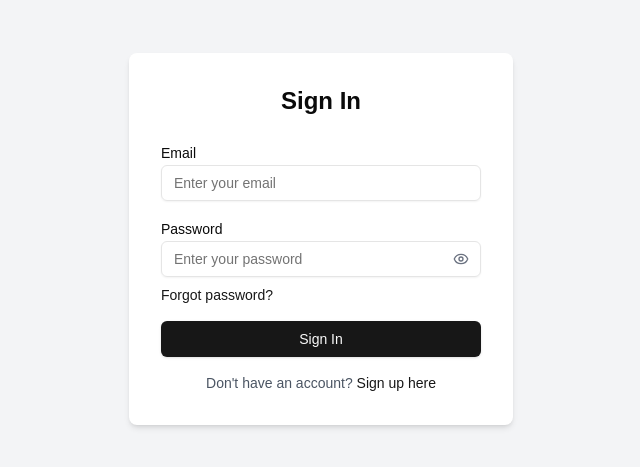
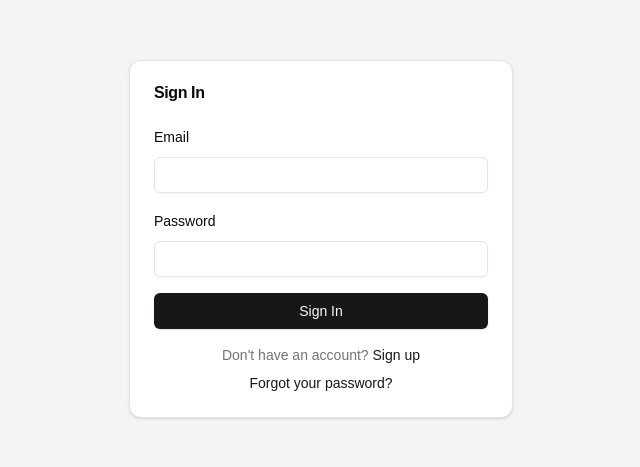
Before and after one commit to jamallwinn/mankhub_two, a Next.js app: page /signin in a window 1280 px wide. Shown: the part 161-628 px from the top of the page, without its empty margins (319-959 px from the left). Built offline with nearby package versions, Linux system fonts and the light colour scheme.

Commit message:
Fixed chat route  page

```diff
--- a/app/api/generate-recommendations/route.ts
+++ b/app/api/generate-recommendations/route.ts
@@ -4,7 +4,7 @@ import { NextResponse } from 'next/server'
 
 // Initialize Langtrace with OpenAI instrumentation
 Langtrace.init({
-  api_key: "b9149acaa8ee9c2225611178d9456d3daba9d021d66f62809a7e0987f614b4fc",
+  api_key: process.env.LANGTRACE_API_KEY,
   batch: false,
   instrumentations: {
     openai: OpenAI,
--- a/app/signin/page.tsx
+++ b/app/signin/page.tsx
@@ -6,36 +6,31 @@ import Link from 'next/link'
 import { Button } from '@/components/ui/button'
 import { Input } from '@/components/ui/input'
 import { Label } from '@/components/ui/label'
+import { Card, CardContent, CardHeader, CardTitle } from '@/components/ui/card'
 import { supabase } from '@/lib/supabase-client'
-import { EyeIcon, EyeOffIcon } from 'lucide-react'
 import { Notification } from '@/components/notification'
 
 export default function SignInPage() {
+  const router = useRouter()
   const [email, setEmail] = useState('')
   const [password, setPassword] = useState('')
+  const [isLoading, setIsLoading] = useState(false)
   const [error, setError] = useState<string | null>(null)
-  const [isLoading, setIsLoading] = useState(false)
-  const [showPassword, setShowPassword] = useState(false)
-  const router = useRouter()
 
-  const handleSignIn = async (e: React.FormEvent) => {
+  const handleSubmit = async (e: React.FormEvent) => {
     e.preventDefault()
+    setIsLoading(true)
     setError(null)
-    setIsLoading(true)
 
     try {
-      // First, attempt to sign in with auth
       const { data: { user }, error: signInError } = await supabase.auth.signInWithPassword({
         email,
         password,
       })
 
-      if (signInError) {
-        throw signInError
-      }
+      if (signInError) throw signInError
 
-      if (user) {
-        // Then check voice_patients table
+      // Check if the user exists in the voice_patients table
       const { data: patientData, error: patientError } = await supabase
         .from('voice_patients')
         .select('*')
@@ -44,23 +39,35 @@ export default function SignInPage() {
 
       if (patientError) {
         if (patientError.code === 'PGRST116') {
-            console.error('No patient record found:', patientError)
+          // Record not found
+          await supabase.auth.signOut()
           throw new Error('Account setup incomplete. Please complete the onboarding process.')
-          } else {
-            console.error('Patient lookup error:', patientError)
-            throw new Error('Error accessing your account. Please try again.')
         }
+        throw patientError
       }
 
-        if (!patientData) {
-          // User exists in auth but not in voice_patients
-          await supabase.auth.signOut() // Sign out the user
+      // Check if required fields are filled
+      const requiredFields = [
+        'age',
+        'citystateofresidence',
+        'phonenumber',
+        'lastsocialsecurity',
+        'familyhealthconditions',
+        'currentmedications',
+        'physicalactivity',
+        'mentalwellbeing',
+      ]
+
+      const incompleteFields = requiredFields.filter(
+        field => !patientData[field]
+      )
+
+      if (incompleteFields.length > 0) {
+        await supabase.auth.signOut()
         throw new Error('Account setup incomplete. Please complete the onboarding process.')
       }
 
-        // User has completed onboarding, redirect to dashboard
       router.push('/dashboard')
-      }
     } catch (err) {
       console.error('Sign in error:', err)
       const errorMessage = err instanceof Error ? err.message : 'An unexpected error occurred'
@@ -79,11 +86,14 @@ export default function SignInPage() {
 
   return (
     <div className="flex items-center justify-center min-h-screen bg-gray-100 dark:bg-gray-900">
-      <div className="p-8 bg-white dark:bg-gray-800 rounded-lg shadow-md w-96">
-        <h1 className="text-2xl font-bold mb-6 text-center">Sign In</h1>
+      <Card className="w-96">
+        <CardHeader>
+          <CardTitle>Sign In</CardTitle>
+        </CardHeader>
+        <CardContent>
           {error && <Notification type="error" message={error} />}
-        <form onSubmit={handleSignIn} className="space-y-4">
-          <div>
+          <form onSubmit={handleSubmit} className="space-y-4">
+            <div className="space-y-2">
               <Label htmlFor="email">Email</Label>
               <Input
                 id="email"
@@ -91,71 +101,38 @@ export default function SignInPage() {
                 value={email}
                 onChange={(e) => setEmail(e.target.value)}
                 required
-              disabled={isLoading}
-              placeholder="Enter your email"
               />
             </div>
-          <div>
+            <div className="space-y-2">
               <Label htmlFor="password">Password</Label>
-            <div className="relative">
               <Input
                 id="password"
-                type={showPassword ? "text" : "password"}
+                type="password"
                 value={password}
                 onChange={(e) => setPassword(e.target.value)}
                 required
-                disabled={isLoading}
-                placeholder="Enter your password"
               />
-              <button
-                type="button"
-                onClick={() => setShowPassword(!showPassword)}
-                className="absolute right-3 top-1/2 -translate-y-1/2 text-gray-500 hover:text-gray-700"
-                disabled={isLoading}
-              >
-                {showPassword ? (
-                  <EyeOffIcon className="h-4 w-4" />
-                ) : (
-                  <EyeIcon className="h-4 w-4" />
-                )}
-                <span className="sr-only">
-                  {showPassword ? "Hide password" : "Show password"}
-                </span>
-              </button>
             </div>
-            <button
-              type="button"
-              onClick={() => router.push('/reset-password')}
-              className="text-sm text-primary hover:underline mt-2 block"
-            >
-              Forgot password?
-            </button>
-          </div>
-          <Button
-            type="submit"
-            className="w-full"
-            disabled={isLoading}
-          >
-            {isLoading ? (
-              <div className="flex items-center justify-center">
-                <svg className="animate-spin -ml-1 mr-3 h-5 w-5 text-white" xmlns="http://www.w3.org/2000/svg" fill="none" viewBox="0 0 24 24">
-                  <circle className="opacity-25" cx="12" cy="12" r="10" stroke="currentColor" strokeWidth="4"></circle>
-                  <path className="opacity-75" fill="currentColor" d="M4 12a8 8 0 018-8V0C5.373 0 0 5.373 0 12h4zm2 5.291A7.962 7.962 0 014 12H0c0 3.042 1.135 5.824 3 7.938l3-2.647z"></path>
-                </svg>
-                Signing In...
-              </div>
-            ) : (
-              'Sign In'
-            )}
+            <Button className="w-full" type="submit" disabled={isLoading}>
+              {isLoading ? 'Signing in...' : 'Sign In'}
             </Button>
           </form>
-        <p className="mt-4 text-center text-sm text-gray-600 dark:text-gray-400">
-          Don't have an account?{' '}
+          <div className="mt-4 text-center">
+            <p className="text-sm text-muted-foreground">
+              Don&apos;t have an account?{' '}
               <Link href="/signup" className="text-primary hover:underline">
-            Sign up here
+                Sign up
               </Link>
             </p>
+            <Link
+              href="/reset-password"
+              className="text-sm text-primary hover:underline block mt-2"
+            >
+              Forgot your password?
+            </Link>
           </div>
+        </CardContent>
+      </Card>
     </div>
   )
 }
--- a/components/personalized-recommendations.tsx
+++ b/components/personalized-recommendations.tsx
@@ -36,7 +36,7 @@ export function PersonalizedRecommendations({ userId }: { userId: string }) {
   const [isLoading, setIsLoading] = useState(false)
   const [error, setError] = useState<string | null>(null)
 
-useEffect(() => {
+  // Move fetchRecommendations outside useEffect
   const fetchRecommendations = async () => {
     setIsLoading(true)
     setError(null)
@@ -71,8 +71,9 @@ useEffect(() => {
     }
   }
 
-  fetchRecommendations()
-}, [userId])
+  useEffect(() => {
+    fetchRecommendations()
+  }, [userId])
 
   return (
     <Card className="w-full">
```
Lines whose indentation alone changed are shown as unchanged.
